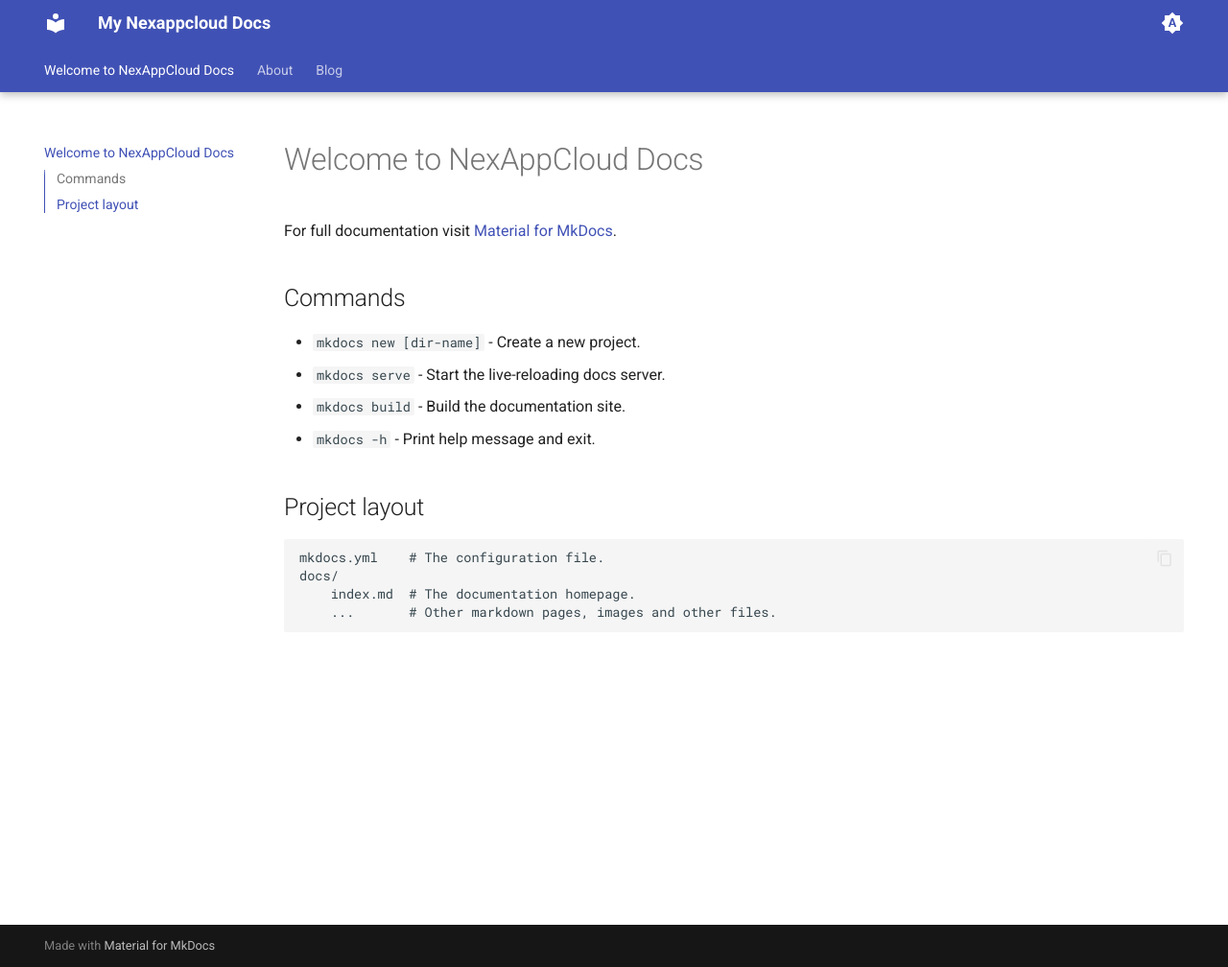
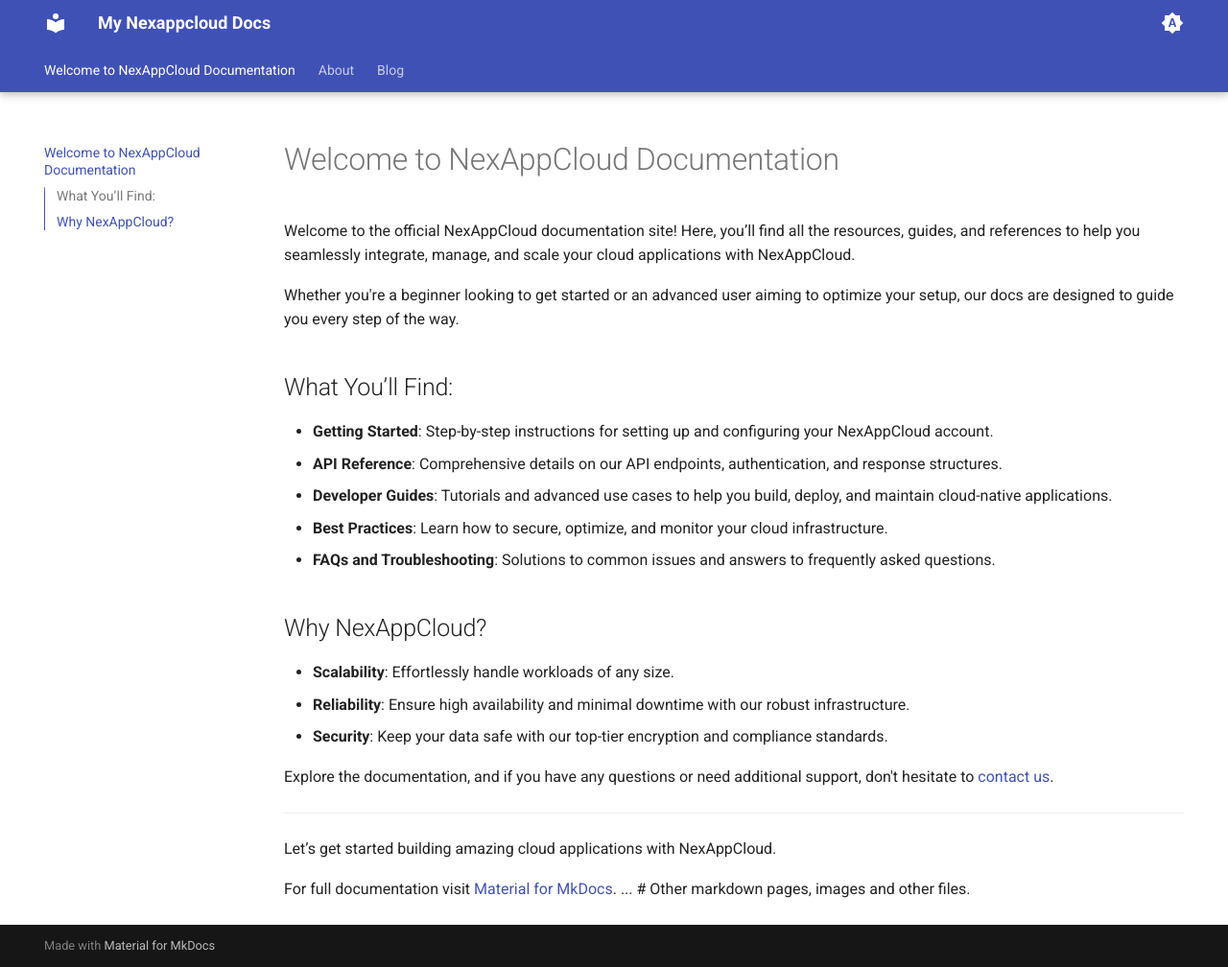
Before and after one commit to kukoboris/nexappdoc, an MkDocs documentation site: the page built from docs/index.md, in a window 1280 px wide and 1008 px high. Shown: the whole window at 96% size. Built offline with MkDocs 1.6.1 and Material for MkDocs 9.7.7, drawn with Linux system fonts in a browser that asks for light colours.

Commit message:
Update index.md

```diff
--- a/docs/index.md
+++ b/docs/index.md
@@ -1,17 +1,27 @@
-# Welcome to NexAppCloud Docs
+# Welcome to NexAppCloud Documentation
+
+Welcome to the official NexAppCloud documentation site! Here, you’ll find all the resources, guides, and references to help you seamlessly integrate, manage, and scale your cloud applications with NexAppCloud.
+
+Whether you're a beginner looking to get started or an advanced user aiming to optimize your setup, our docs are designed to guide you every step of the way.
+
+## What You’ll Find:
+- **Getting Started**: Step-by-step instructions for setting up and configuring your NexAppCloud account.
+- **API Reference**: Comprehensive details on our API endpoints, authentication, and response structures.
+- **Developer Guides**: Tutorials and advanced use cases to help you build, deploy, and maintain cloud-native applications.
+- **Best Practices**: Learn how to secure, optimize, and monitor your cloud infrastructure.
+- **FAQs and Troubleshooting**: Solutions to common issues and answers to frequently asked questions.
+
+## Why NexAppCloud?
+- **Scalability**: Effortlessly handle workloads of any size.
+- **Reliability**: Ensure high availability and minimal downtime with our robust infrastructure.
+- **Security**: Keep your data safe with our top-tier encryption and compliance standards.
+
+Explore the documentation, and if you have any questions or need additional support, don't hesitate to [contact us](mailto:support@nexappcloud.com).
+
+---
+
+Let’s get started building amazing cloud applications with NexAppCloud.
+
 
 For full documentation visit [Material for MkDocs](https://squidfunk.github.io/mkdocs-material/).
-
-## Commands
-
-* `mkdocs new [dir-name]` - Create a new project.
-* `mkdocs serve` - Start the live-reloading docs server.
-* `mkdocs build` - Build the documentation site.
-* `mkdocs -h` - Print help message and exit.
-
-## Project layout
-
-    mkdocs.yml    # The configuration file.
-    docs/
-        index.md  # The documentation homepage.
         ...       # Other markdown pages, images and other files.
```
